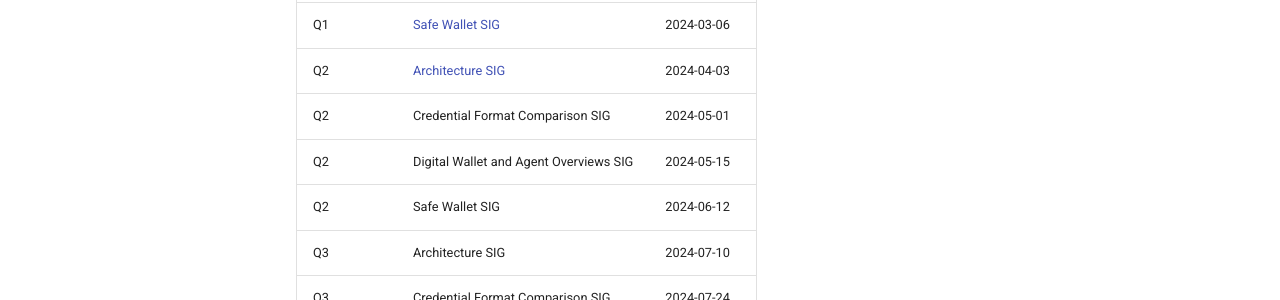
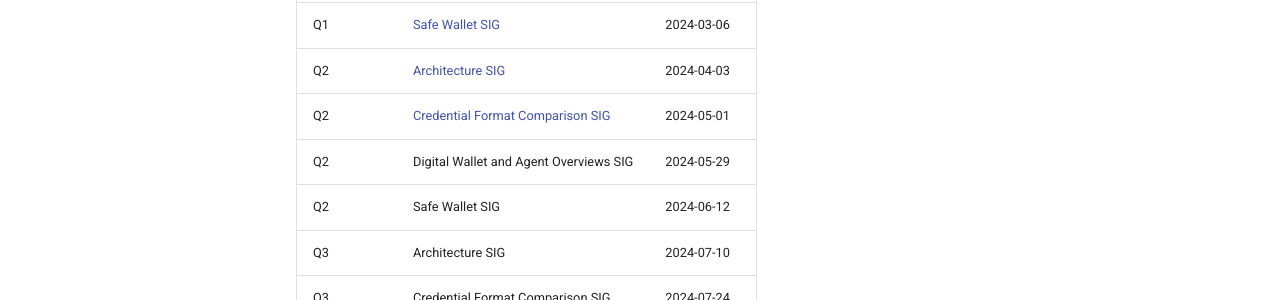
Before and after one commit to openwallet-foundation/tac, an MkDocs documentation site: the page built from docs/SIGs/updates/2024/index.md, in a window 1280 px wide and 1351 px high. Shown: the part 540-840 px from the top of the window. Built offline with MkDocs 1.6.1 and Material for MkDocs 9.7.7, drawn with Linux system fonts in a browser that asks for light colours; comment, search, counter and statistics services are not loaded.

Commit message:
add link; move update
Signed-off-by: Tracy Kuhrt <tracy.a.kuhrt@accenture.com>

```diff
--- a/docs/SIGs/updates/2024/index.md
+++ b/docs/SIGs/updates/2024/index.md
@@ -9,8 +9,8 @@ The Special Interest Groups (SIGs) must provide a quarterly update to the TAC to
 | Q1      | [Digital Wallet and Agent Overviews SIG][3] | 2024-02-21  |
 | Q1      | [Safe Wallet SIG][4]                        | 2024-03-06  |
 | Q2      | [Architecture SIG][5]                       | 2024-04-03  |
-| Q2      | Credential Format Comparison SIG            | 2024-05-01  |
-| Q2      | Digital Wallet and Agent Overviews SIG      | 2024-05-15  |
+| Q2      | [Credential Format Comparison SIG][6]       | 2024-05-01  |
+| Q2      | Digital Wallet and Agent Overviews SIG      | 2024-05-29  |
 | Q2      | Safe Wallet SIG                             | 2024-06-12  |
 | Q3      | Architecture SIG                            | 2024-07-10  |
 | Q3      | Credential Format Comparison SIG            | 2024-07-24  |
```
Also changed, not shown: other parts of docs/SIGs/updates/2024/index.md (+1 -0 lines).
